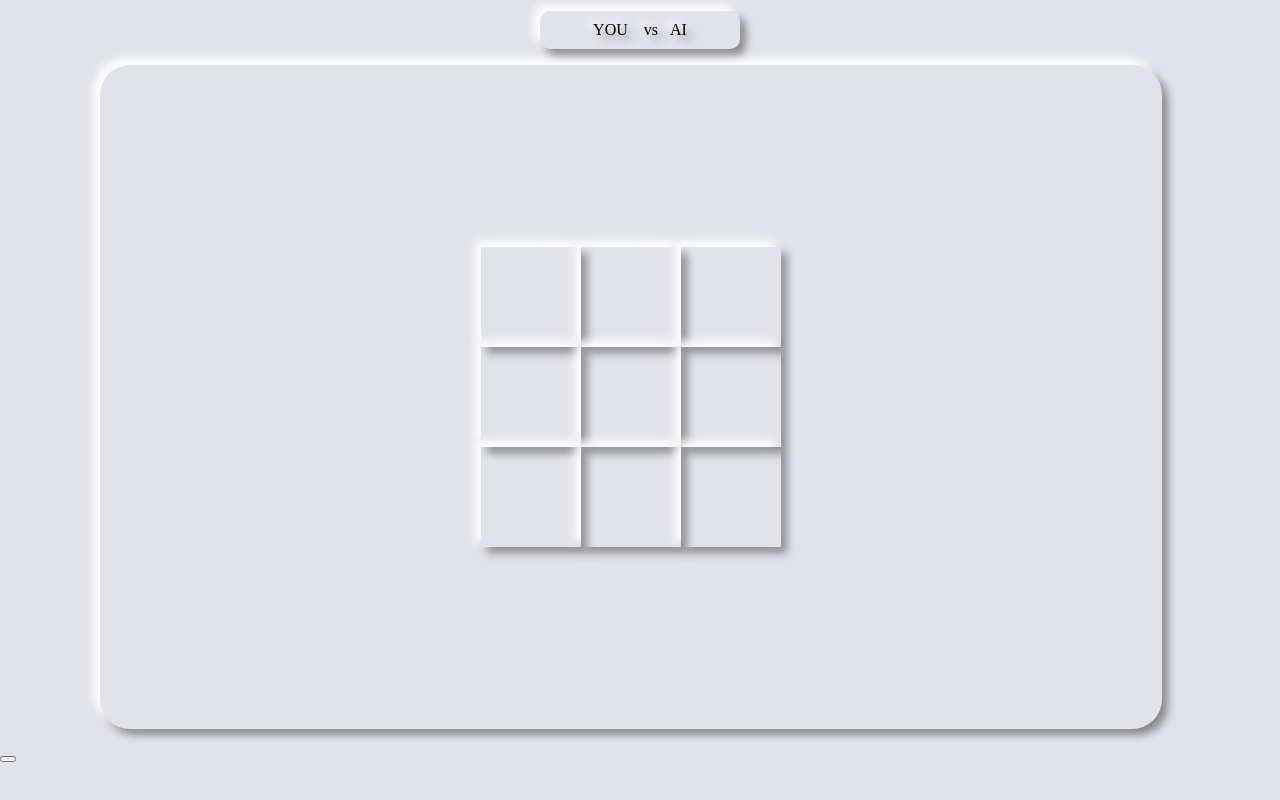
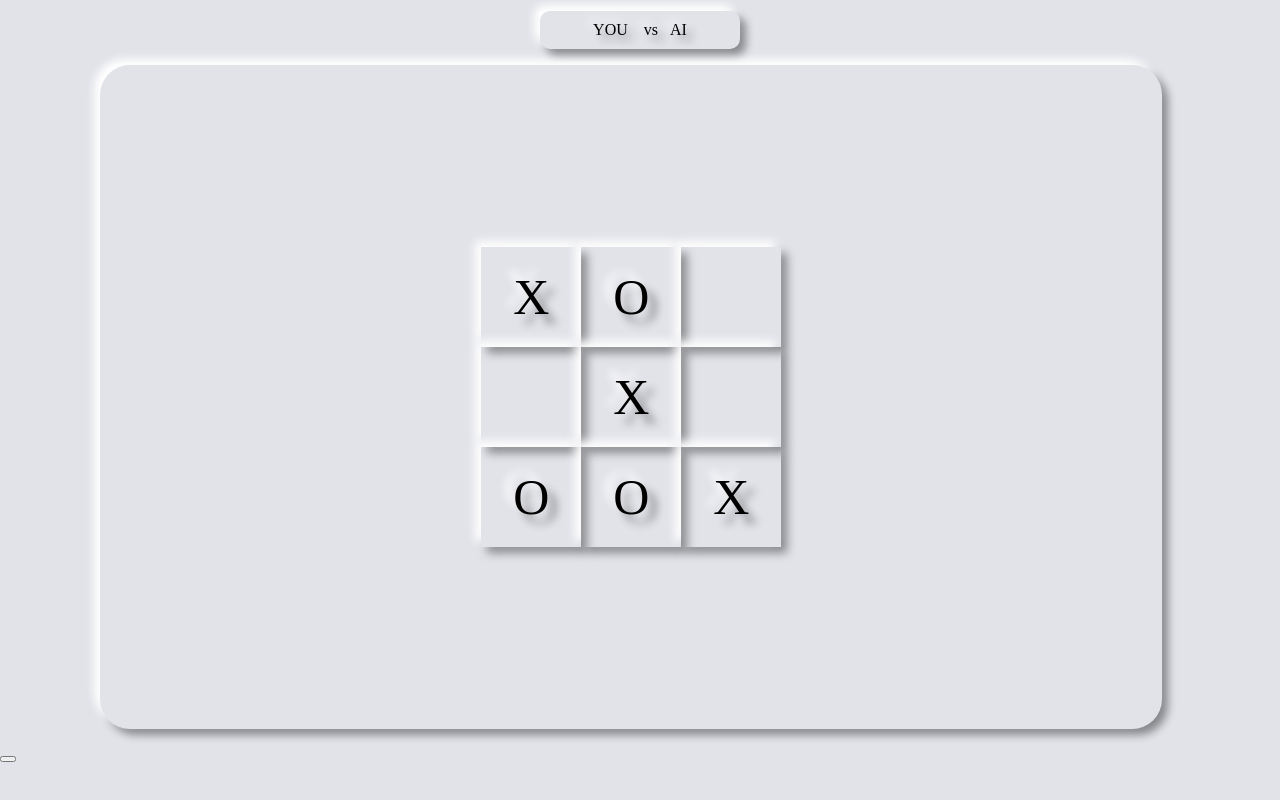
Before and after one commit to barhouum7/JS-TicTacToe.github.io, a website: page index.html in a window 1280 px wide. Drawn offline with Linux system fonts and the light colour scheme.

Commit message:
Added index.html file

```diff
--- a/index.html
+++ b/index.html
@@ -15,15 +15,15 @@
         <span>YOU &nbsp;&nbsp; vs &nbsp;&nbsp;AI</span>
     </div>
     <div class="container" id="board">
+        <div class="cell" data-cell>X</div>
+        <div class="cell" data-cell>O</div>
         <div class="cell" data-cell></div>
         <div class="cell" data-cell></div>
+        <div class="cell" data-cell>X</div>
         <div class="cell" data-cell></div>
-        <div class="cell" data-cell></div>
-        <div class="cell" data-cell></div>
-        <div class="cell" data-cell></div>
-        <div class="cell" data-cell></div>
-        <div class="cell" data-cell></div>
-        <div class="cell" data-cell></div>
+        <div class="cell" data-cell>O</div>
+        <div class="cell" data-cell>O</div>
+        <div class="cell" data-cell>X</div>
     </div>
     <div class="winning-message" id="winningMessage">
         <div data-winning-message-text></div>
```
